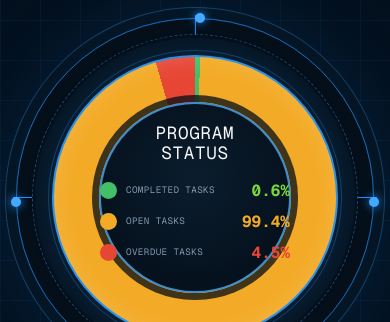
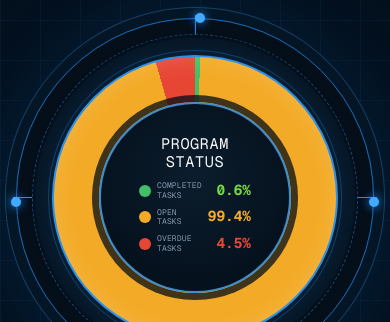
Before and after one commit to longnguyen-mach/esad_dev_dashboard, a Next.js app: page / in a window 390 px wide. Shown: the part 1060-1382 px from the top of the page. Built offline with nearby package versions, Linux system fonts and the light colour scheme; no server answers.

Commit message:
Fix Light theme Program Status contrast and donut inset
Lighten the Program Status hole in Light theme, darken muted card
captions, and shrink/center the donut labels so they stay clear of
the ring borders.

Co-authored-by: Long Nguyen <longnguyen-mach@users.noreply.github.com>

```diff
--- a/app/globals.css
+++ b/app/globals.css
@@ -70,7 +70,8 @@ body {
   --line: #9db7d1;
   --line-bright: #1c6fbf;
   --text: #132033;
-  --muted: #4f6780;
+  /* Stronger muted tone so captions stay readable on white cards. */
+  --muted: #2f4d68;
   --blue: #1c6fbf;
   --green: #1f8a45;
   --amber: #c27a08;
@@ -1256,7 +1257,8 @@ body {
 
 .health-donut::after {
   position: absolute;
-  inset: 68px;
+  /* Larger hole + smaller .health-center keeps labels off the ring. */
+  inset: 58px;
   border: 2px solid #3d8dcc;
   border-radius: 50%;
   background: radial-gradient(circle at 50% 40%, #0b1d2d, #05111d 72%);
@@ -1267,13 +1269,18 @@ body {
 .health-center {
   position: relative;
   z-index: 2;
-  width: 226px;
+  /* Keep copy clear of the donut ring; hole is larger than this block. */
+  width: 176px;
+  max-width: 58%;
+  padding: 2px 12px;
+  box-sizing: border-box;
+  margin-inline: auto;
 }
 
 .health-center h2 {
-  margin: 0 0 22px;
-  font-family: var(--font-geist-mono), monospace;
-  font-size: 1.45rem;
+  margin: 0 0 14px;
+  font-family: var(--font-geist-mono), monospace;
+  font-size: 1.15rem;
   letter-spacing: .04em;
   line-height: 1.14;
   text-align: center;
@@ -1282,22 +1289,29 @@ body {
 
 .health-stat {
   display: grid;
-  grid-template-columns: 18px minmax(0, 1fr) auto;
+  grid-template-columns: 12px minmax(0, 1fr) auto;
   align-items: center;
-  gap: 8px;
-  margin: 10px 0;
-  font-family: var(--font-geist-mono), monospace;
-}
-
-.health-stat i { width: 17px; height: 17px; border-radius: 50%; flex-shrink: 0; }
+  column-gap: 8px;
+  margin: 7px 0;
+  font-family: var(--font-geist-mono), monospace;
+}
+
+.health-stat i { width: 12px; height: 12px; border-radius: 50%; flex-shrink: 0; }
 .health-stat span {
   color: #8399ae;
-  font-size: .58rem;
-  letter-spacing: .04em;
+  font-size: .5rem;
+  letter-spacing: .02em;
   line-height: 1.2;
   text-transform: uppercase;
-}
-.health-stat strong { font-size: 1.15rem; min-width: 4.5ch; text-align: right; }
+  overflow-wrap: anywhere;
+}
+.health-stat strong {
+  font-size: 1rem;
+  min-width: 4ch;
+  text-align: right;
+  padding-left: 4px;
+  justify-self: end;
+}
 .health-stat--green i { background: var(--green); }
 .health-stat--amber i { background: var(--amber); }
 .health-stat--red i { background: var(--red); }
@@ -1310,7 +1324,8 @@ body {
   .systems-grid { column-gap: 290px; }
   .health-core { width: 455px; height: 455px; }
   .health-donut { width: 366px; height: 366px; }
-  .health-donut::after { inset: 58px; }
+  .health-donut::after { inset: 48px; }
+  .health-center { width: 158px; padding-inline: 10px; }
   .panel-header { grid-template-columns: 102px minmax(0,1fr) auto; gap: 18px; }
   .blueprint-tile { width: 102px; height: 96px; }
   .metric-row { grid-template-columns: 28px 118px minmax(70px,1fr); }
@@ -1324,7 +1339,8 @@ body {
   .systems-grid { grid-template-columns: repeat(2, minmax(0,1fr)); gap: 18px; }
   .health-core { position: relative; top: auto; left: auto; grid-column: 1 / -1; grid-row: 2; width: 430px; height: 430px; margin: 28px auto; transform: none; }
   .health-donut { width: 345px; height: 345px; }
-  .health-donut::after { inset: 55px; }
+  .health-donut::after { inset: 46px; }
+  .health-center { width: 148px; padding-inline: 10px; }
   .project-panel--3, .project-panel--4 { grid-row: 3; }
   .panel-header { grid-template-columns: 74px minmax(0,1fr) auto; }
   .blueprint-tile { width: 74px; height: 72px; }
@@ -1367,10 +1383,10 @@ body {
   .signal-lights i { width: 9px; height: 9px; }
   .metric-row { grid-template-columns: 26px 112px minmax(60px,1fr); gap: 8px; }
   .metric-row--text { grid-template-columns: 26px auto minmax(0,1fr); }
-  .health-center { width: 190px; }
-  .health-center h2 { font-size: 1.1rem; margin-bottom: 15px; }
-  .health-stat { margin: 7px 0; }
-  .health-stat strong { font-size: 1rem; }
+  .health-center { width: 128px; padding-inline: 8px; }
+  .health-center h2 { font-size: .95rem; margin-bottom: 10px; }
+  .health-stat { margin: 5px 0; column-gap: 6px; }
+  .health-stat strong { font-size: .9rem; }
 }
 
 @media (prefers-reduced-motion: reduce) {
@@ -1391,19 +1407,44 @@ body {
   box-shadow: 0 0 0 10px rgba(220, 232, 244, .9), 0 0 0 11px #9db7d1, 0 0 50px rgba(80, 130, 180, .18);
 }
 
+[data-theme="light"] .health-donut {
+  border-color: #4f8fc8;
+}
+
+/* Light inner disk so Program Status copy stays readable. */
+[data-theme="light"] .health-donut::after {
+  border-color: #7fa4c4;
+  background: radial-gradient(circle at 50% 40%, #f7fbff, #e6f0fa 72%);
+  box-shadow: 0 0 0 7px rgba(180, 205, 225, .8);
+}
+
 [data-theme="light"] .hero-header h1,
-[data-theme="light"] .health-center h2,
 [data-theme="light"] .panel-title h2,
 [data-theme="light"] .panel-title p,
 [data-theme="light"] .metric-copy dt,
 [data-theme="light"] .metric-copy dd,
 [data-theme="light"] .metric-task-name,
 [data-theme="light"] .metric-task-name-link,
-[data-theme="light"] .responsible-engineer strong,
+[data-theme="light"] .responsible-engineer strong {
+  color: var(--text);
+}
+
+[data-theme="light"] .health-center h2 {
+  color: #0a3a6e;
+}
+
+[data-theme="light"] .health-stat span {
+  color: #244864;
+}
+
+[data-theme="light"] .health-stat--green strong { color: #0f6a30; }
+[data-theme="light"] .health-stat--amber strong { color: #8a5200; }
+[data-theme="light"] .health-stat--red strong { color: #a01c14; }
+
 [data-theme="light"] .panel-updated,
-[data-theme="light"] .health-stat span,
-[data-theme="light"] .health-stat strong {
-  color: var(--text);
+[data-theme="light"] .panel-title small,
+[data-theme="light"] .responsible-engineer span {
+  color: #244864;
 }
 
 /* Board nickname chip: dark text on light tile (was dark-on-dark). */
@@ -1434,8 +1475,6 @@ body {
 }
 
 [data-theme="light"] .hero-subtitle { color: #1c6fbf; }
-[data-theme="light"] .responsible-engineer span,
-[data-theme="light"] .panel-title small { color: var(--muted); }
 
 [data-theme="light"] .admin-login-button,
 [data-theme="light"] .config-window-trigger,
```
